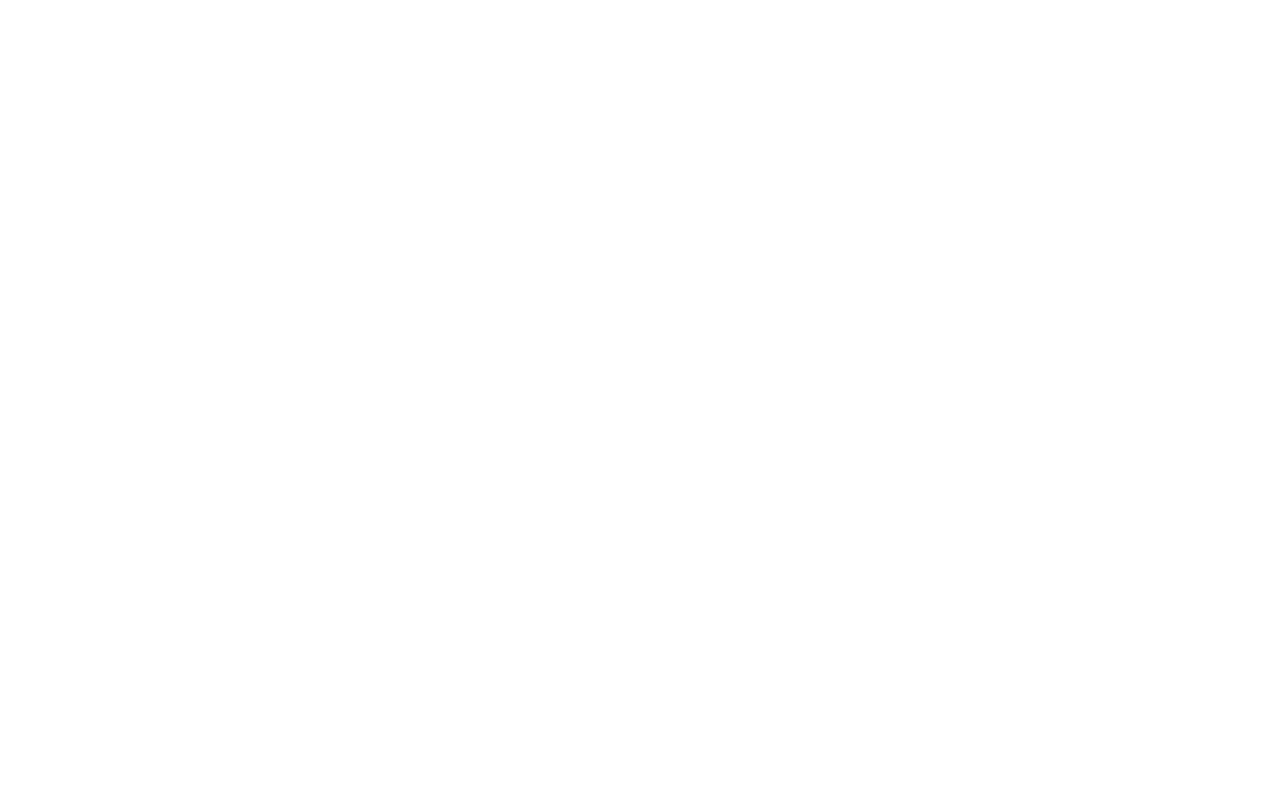
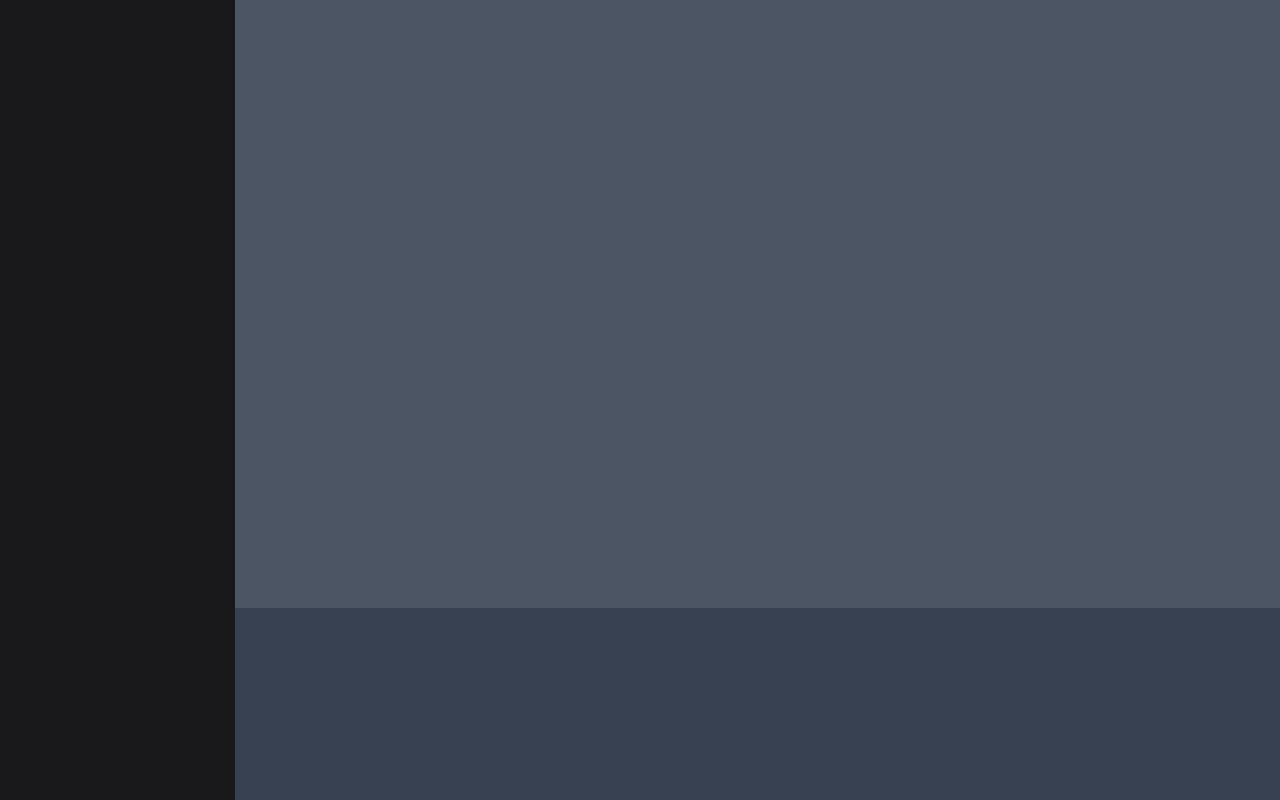
Before and after one commit to eufelipe/chat-gpt-42-nextjs, a Next.js app: page / in a window 1280 px wide. Built offline with nearby package versions, Linux system fonts and the light colour scheme.

Commit message:
chore: add base layout

```diff
--- a/src/app/layout.tsx
+++ b/src/app/layout.tsx
@@ -6,14 +6,14 @@
     "GPT42: não é só sobre a resposta, mas a pergunta certa! Vem bater um papo.",
 };
 
-export default function RootLayout({
-  children,
-}: {
+type LayoutProps = {
   children: React.ReactNode;
-}) {
+};
+
+export default function RootLayout({ children }: LayoutProps) {
   return (
     <html lang="en">
-      <body>{children}</body>
+      <body className="bg-gray-600 text-gray-50 min-h-screen">{children}</body>
     </html>
   );
 }
--- a/src/app/page.tsx
+++ b/src/app/page.tsx
@@ -1,9 +1,13 @@
-import { Inter } from "next/font/google";
-
-const inter = Inter({ subsets: ["latin"] });
-
 export default function Home() {
   return (
-    <main className="flex min-h-screen flex-col items-center justify-between p-24"></main>
+    <div className="h-screen flex">
+      <div className="bg-zinc-900 w-72"></div>
+
+      <div className="flex flex-col w-full">
+        <div className="flex-1 overflow-y-auto p-4"></div>
+
+        <div className="bg-gray-700 h-48"></div>
+      </div>
+    </div>
   );
 }
```
